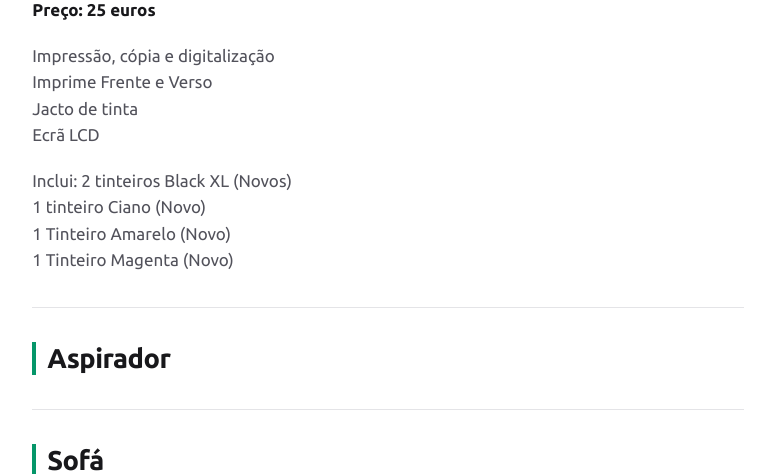
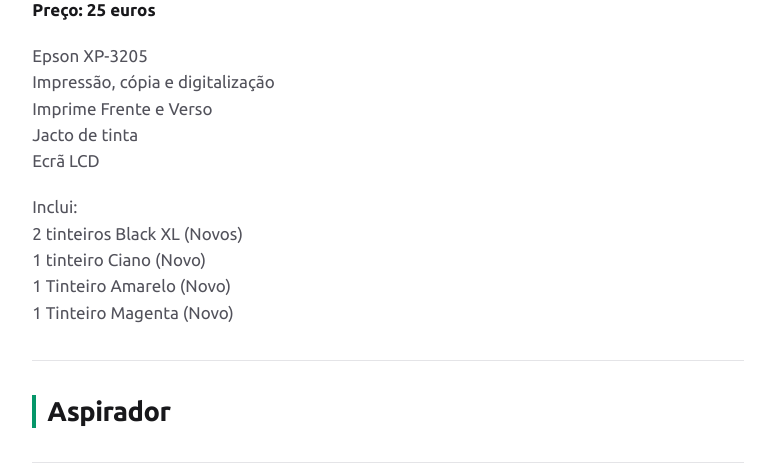
Before and after one commit to joaquim-capitao/store, a Jekyll site: the page built from index.md, in a window 1280 px wide and 900 px high, scrolled down 2181 px, cut to the strip 214-688 px from the top of the window. Shown: the whole strip, without its empty margins (252-1027 px from the left). Built offline with Jekyll 4.4.1, drawn with Linux system fonts in a browser that asks for light colours; our own code applies the rules of GitHub Pages for plain Markdown files.

Commit message:
Revise printer details and add static bike section
Updated product details for the printer and added a static bike section.

```diff
--- a/index.md
+++ b/index.md
@@ -60,6 +60,7 @@ Airbag
 
 **Preço: 25 euros**
 
+Epson XP-3205
 Impressão, cópia e digitalização
 Imprime Frente e Verso
 Jacto de tinta
```
